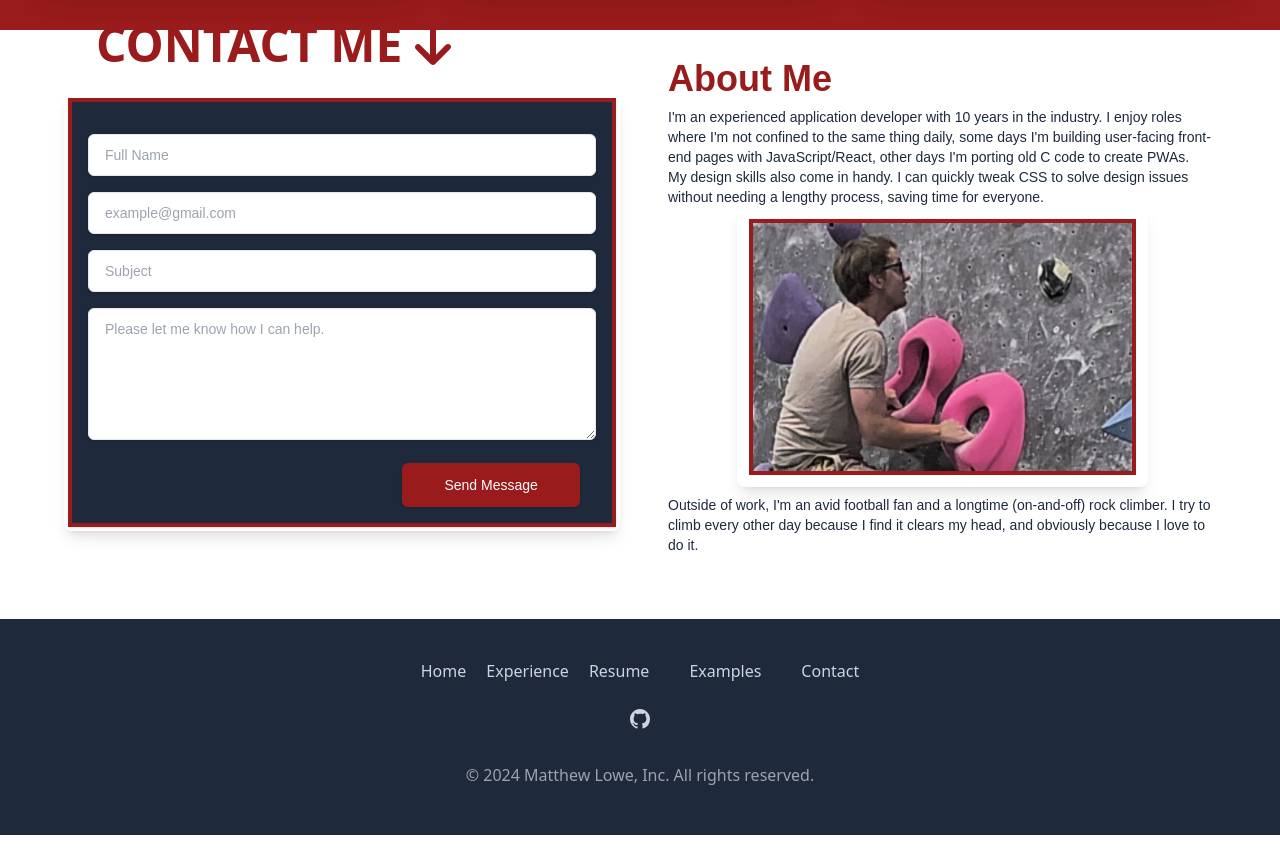
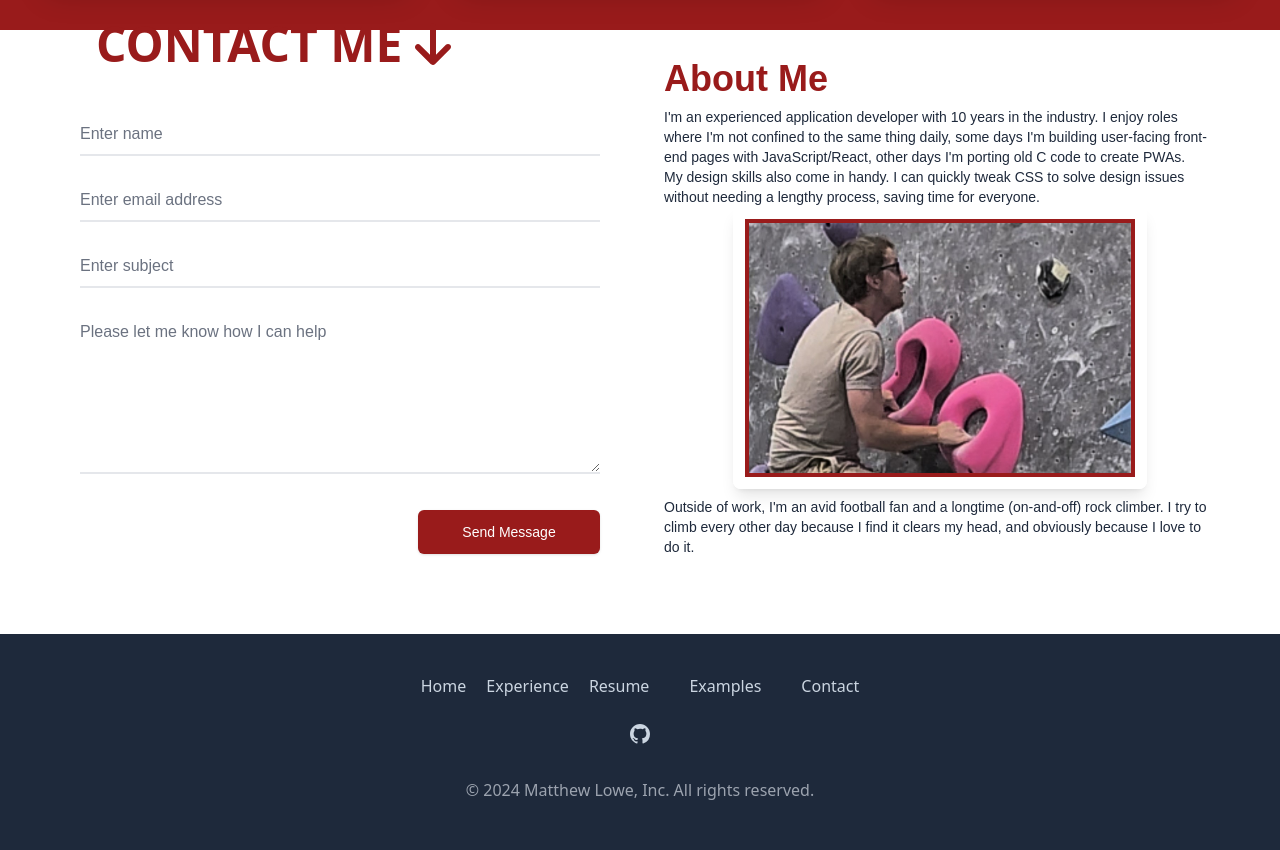
Before and after one commit to 7daytheory/new-portfolio-2024, a React (Vite) app: page / in a window 1280 px wide. Shown: the part 3010-3860 px from the top of the page. Built offline with nearby package versions, Linux system fonts and the light colour scheme; no server answers.

Commit message:
Update styles for contact form for a cleaner look

```diff
--- /dev/null
+++ b/src/components/Contact/Contact.css
@@ -0,0 +1,35 @@
+/* I'm honestly unsure if this is bad design but this is so much easier with css instead of tailwindcss - it would make the page look like a mess" */
+  .-z-1 {
+    z-index: -1;
+  }
+
+  .origin-0 {
+    transform-origin: 0%;
+  }
+
+  input:focus ~ label,
+  input:not(:placeholder-shown) ~ label,
+  textarea:focus ~ label,
+  textarea:not(:placeholder-shown) ~ label,
+  select:focus ~ label,
+  select:not([value='']):valid ~ label {
+    /* @apply transform; scale-75; -translate-y-6; */
+    --tw-translate-x: 0;
+    --tw-translate-y: 0;
+    --tw-rotate: 0;
+    --tw-skew-x: 0;
+    --tw-skew-y: 0;
+    transform: translateX(var(--tw-translate-x)) translateY(var(--tw-translate-y)) rotate(var(--tw-rotate))
+      skewX(var(--tw-skew-x)) skewY(var(--tw-skew-y)) scaleX(var(--tw-scale-x)) scaleY(var(--tw-scale-y));
+    --tw-scale-x: 0.75;
+    --tw-scale-y: 0.75;
+    --tw-translate-y: -1.5rem;
+  }
+
+  input:focus ~ label,
+  select:focus ~ label {
+    /* @apply text-black; left-0; */
+    --tw-text-opacity: 1;
+    color: rgba(0, 0, 0, var(--tw-text-opacity));
+    left: 0px;
+  }
--- a/src/components/Contact/Contact.jsx
+++ b/src/components/Contact/Contact.jsx
@@ -5,6 +5,7 @@ import { Fade } from 'react-awesome-reveal';
 import emailjs from 'emailjs-com';
 import { toast } from 'react-toastify';
 import ClimbingPhoto from '../../assets/climbing-photo.jpg';
+import './Contact.css'
 
 const Contact = () => {
   const [nameValue, setNameValue] = useState('');
@@ -52,44 +53,62 @@ const Contact = () => {
             <div className="text-red-800 text-[3em] absolute ml-[5%] top-[-22px] font-bold" id="contact">CONTACT ME <FontAwesomeIcon icon={faArrowDown} /></div>
         </Fade>
       <div className="flex flex-col sm:flex-row items-start gap-12 p-8 mx-auto max-w-4xl rounded-lg font-[sans-serif]">
-        <div className="flex-1 space-y-4 border-4 border-white shadow-lg rounded-lg">
-          <form className='bg-slate-800 p-4 shadow border-red-800 border-4' onSubmit={handleSubmit}>
+      <div className="flex-1 space-y-4 w-[80%]">
+          <form className='p-4' onSubmit={handleSubmit}>
+            <div className="relative z-0 w-full mb-5">
               <input
-              type='text'
-              name='name'
+                type="text"
+                name="name"
                 value={nameValue}
                 onChange={(e) => setNameValue(e.target.value)}
-              placeholder='Full Name'
-              className="w-full text-slate-800 rounded-md py-2.5 mt-4 px-4 border text-sm shadow w-[95%]"
+                placeholder=" "
+                required
+                className="pt-3 pb-2 block w-full px-0 mt-0 bg-transparent border-0 border-b-2 appearance-none focus:outline-none focus:ring-0 focus:border-black border-gray-200"
               />
+              <label htmlFor="name" className="absolute duration-300 top-3 -z-1 origin-0 text-gray-500">Enter name</label>
+            </div>
+
+            <div className="relative z-0 w-full mb-5">
               <input
-              type='email'
-              name='email'
+                type="email"
+                name="email"
                 value={emailValue}
                 onChange={(e) => setEmailValue(e.target.value)}
-              placeholder='example@gmail.com'
-              className="w-full text-slate-800 rounded-md py-2.5 mt-4 px-4 border text-sm shadow w-[95%]"
+                placeholder=" "
+                required
+                className="pt-3 pb-2 block w-full px-0 mt-0 bg-transparent border-0 border-b-2 appearance-none focus:outline-none focus:ring-0 focus:border-black border-gray-200"
               />
+              <label htmlFor="email" className="absolute duration-300 top-3 -z-1 origin-0 text-gray-500">Enter email address</label>
+            </div>
+
+            <div className="relative z-0 w-full mb-5">
               <input
-              type='text'
-              name='subject'
+                type="text"
+                name="subject"
                 value={subjectValue}
                 onChange={(e) => setSubjectValue(e.target.value)}
-              placeholder='Subject'
-              className="w-full text-slate-800 rounded-md py-2.5 mt-4 px-4 border text-sm shadow w-[95%]"
+                placeholder=" "
+                className="pt-3 pb-2 block w-full px-0 mt-0 bg-transparent border-0 border-b-2 appearance-none focus:outline-none focus:ring-0 focus:border-black border-gray-200"
               />
+              <label htmlFor="subject" className="absolute duration-300 top-3 -z-1 origin-0 text-gray-500">Enter subject</label>
+            </div>
+
+            <div className="relative z-0 w-full mb-5">
               <textarea
-              placeholder='Please let me know how I can help.'
-              name='message'
+                name="message"
                 value={messageValue}
                 onChange={(e) => setMessageValue(e.target.value)}
+                placeholder=" "
                 rows="6"
-              className="w-full text-slate-800 rounded-md px-4 mt-4 border text-sm pt-2.5 shadow w-[95%]"
+                className="pt-3 pb-2 block w-full px-0 mt-0 bg-transparent border-0 border-b-2 appearance-none focus:outline-none focus:ring-0 focus:border-black border-gray-200"
               />
+              <label htmlFor="message" className="absolute duration-300 top-3 -z-1 origin-0 text-gray-500">Please let me know how I can help</label>
+            </div>
+
             <div className="flex justify-end">
               <button
                 type='submit'
-                className="text-white bg-red-800 hover:bg-red-700 w-[100%] lg:w-[35%] lg:mr-4 rounded-md text-sm shadow px-4 py-3 mt-4">
+                className="text-white bg-red-800 hover:bg-red-700 w-full lg:w-[35%] rounded-md text-sm shadow px-4 py-3 mt-4">
                 Send Message
               </button>
             </div>
```
Lines whose indentation alone changed are shown as unchanged.
